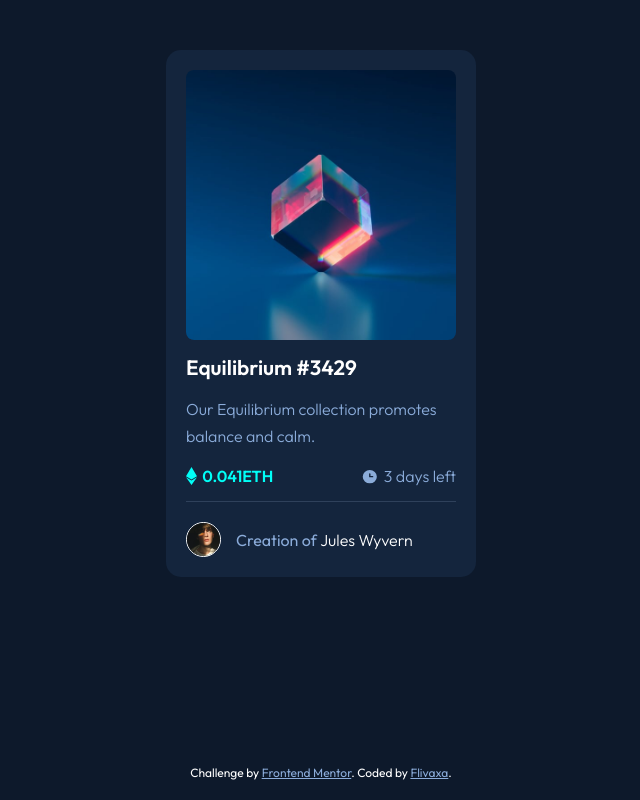
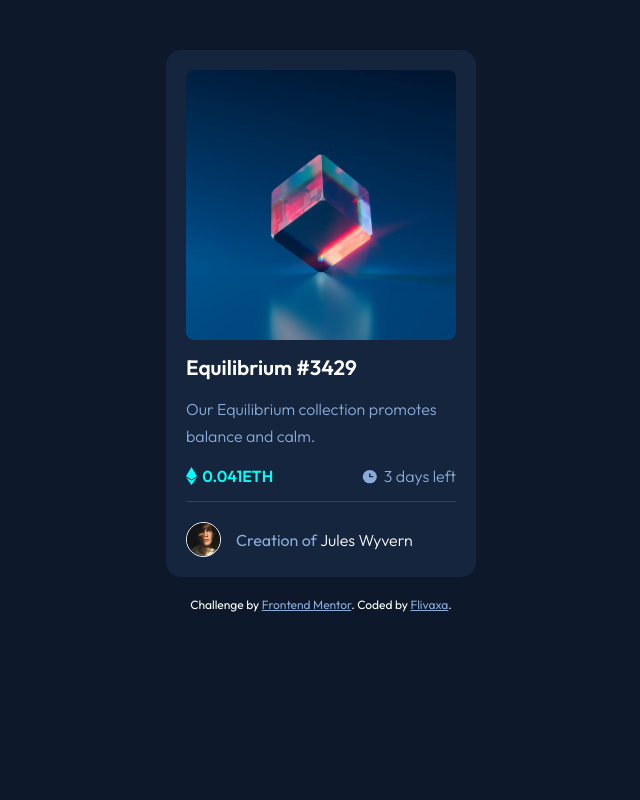
Before and after one commit to Flivaxa/Front-End-Mentor-newbie-cha-3, a plain HTML site: page index.html in a window 1280 px wide. Shown: the whole page, without its empty margins (319-959 px from the left). Drawn offline with Linux system fonts and the light colour scheme.

Commit message:
attribution section modified

```diff
--- a/index.html
+++ b/index.html
@@ -16,7 +16,7 @@
 
   <!-- Feel free to remove these styles or customise in your own stylesheet 👍 -->
   <style>
-    .attribution { color: hsl(0, 0%, 100%); font-size: 12px; text-align: center; position: absolute; bottom: 20px; left: 50%; transform: translateX(-50%);}
+    .attribution { color: hsl(0, 0%, 100%); font-size: 12px; text-align: center; padding-top: 20px; padding-bottom: 50px;}
     .attribution a { color: hsl(215, 51%, 70%); }
   </style>
 </head>
@@ -43,11 +43,10 @@
         </div>
       </div>
     </main>
-  </div>
-
-  <div role="contentinfo" class="attribution">
-    Challenge by <a href="https://www.frontendmentor.io?ref=challenge" target="_blank">Frontend Mentor</a>.
-    Coded by <a href="https://github.com/Flivaxa/Front-End-Mentor-newbie-cha-3" target="_blank">Flivaxa</a>.
+      <div role="contentinfo" class="attribution">
+        Challenge by <a href="https://www.frontendmentor.io?ref=challenge" target="_blank">Frontend Mentor</a>.
+        Coded by <a href="https://github.com/Flivaxa/Front-End-Mentor-newbie-cha-3" target="_blank">Flivaxa</a>.
+    </div>
   </div>
 </body>
 </html>
```
